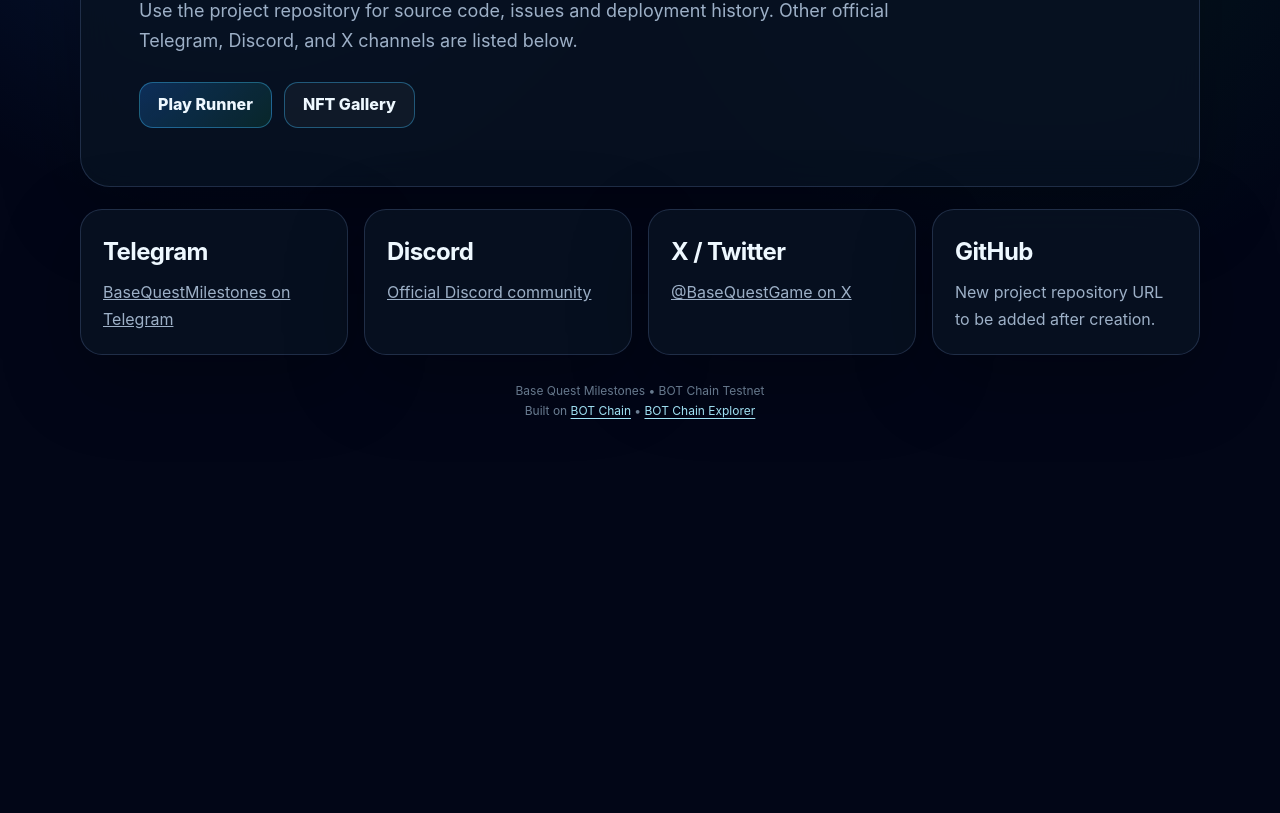
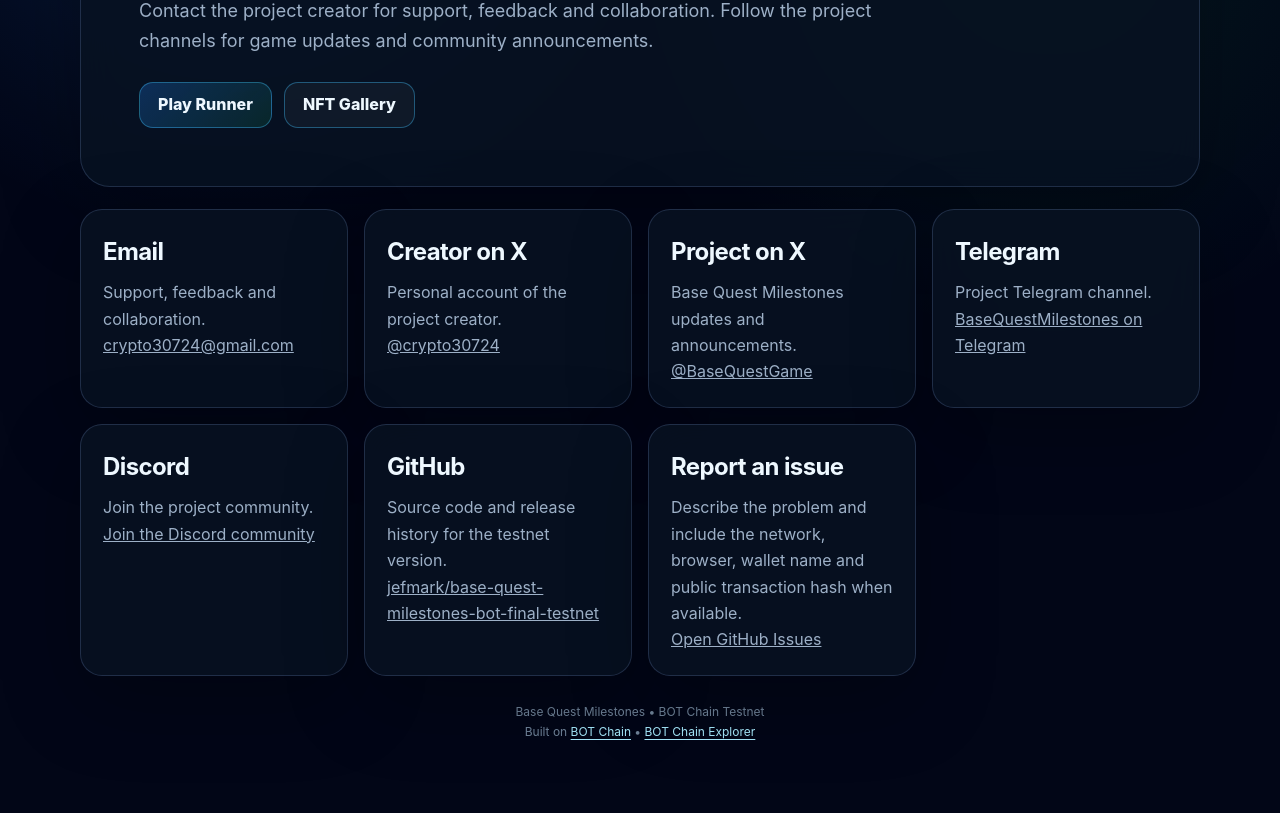
Before and after one commit to jefmark/base-quest-milestones-bot-final-testnet, a website: page public/pages/contact.html in a window 1280 px wide. Shown: the part 295-1108 px from the top of the page. Before the commit the page ends 800 px from the top, so only its background shows below. Drawn offline with Linux system fonts and the light colour scheme.

Commit message:
Update contact.html

```diff
--- a/public/pages/contact.html
+++ b/public/pages/contact.html
@@ -14,12 +14,48 @@
   <aside class="page-menu"><button class="page-menu-toggle" type="button" aria-label="Open navigation" aria-expanded="false">☰</button><nav class="page-drawer" aria-label="Site navigation"><a href="home.html">Home</a><a href="../index.html">Play</a><a href="dashboard.html">Dashboard</a><a href="nfts.html">NFT Gallery</a><a href="xp.html">XP System</a><a href="rules.html">Rules</a><a href="about.html">About</a><a href="contact.html">Contact</a><a href="community.html">Community</a></nav></aside>
   <main class="page-shell">
     <section class="hero">
-      <p class="eyebrow">Project links</p>
+      <p class="eyebrow">BOT Chain Testnet · Contact and community</p>
       <h1>Contact</h1>
-      <p>Use the project repository for source code, issues and deployment history. Other official Telegram, Discord, and X channels are listed below.</p>
+      <p>Contact the project creator for support, feedback and collaboration. Follow the project channels for game updates and community announcements.</p>
       <div class="actions"><a class="button" href="../index.html">Play Runner</a><a class="button secondary" href="nfts.html">NFT Gallery</a></div>
     </section>
-    <section class="grid"><article class="card"><h2>Telegram</h2><p><a href="https://t.me/BaseQuestMilestones" target="_blank" rel="noopener noreferrer">BaseQuestMilestones on Telegram</a></p></article><article class="card"><h2>Discord</h2><p><a href="https://discord.gg/vPUxmRA7C4" target="_blank" rel="noopener noreferrer">Official Discord community</a></p></article><article class="card"><h2>X / Twitter</h2><p><a href="https://x.com/BaseQuestGame" target="_blank" rel="noopener noreferrer">@BaseQuestGame on X</a></p></article><article class="card"><h2>GitHub</h2><p>New project repository URL to be added after creation.</p></article></section>
+    <section class="grid" aria-label="Contact and community links">
+      <article class="card">
+        <h2>Email</h2>
+        <p>Support, feedback and collaboration.</p>
+        <p><a href="mailto:crypto30724@gmail.com" style="overflow-wrap: anywhere;">crypto30724@gmail.com</a></p>
+      </article>
+      <article class="card">
+        <h2>Creator on X</h2>
+        <p>Personal account of the project creator.</p>
+        <p><a href="https://x.com/crypto30724" target="_blank" rel="noopener noreferrer" style="overflow-wrap: anywhere;">@crypto30724</a></p>
+      </article>
+      <article class="card">
+        <h2>Project on X</h2>
+        <p>Base Quest Milestones updates and announcements.</p>
+        <p><a href="https://x.com/BaseQuestGame" target="_blank" rel="noopener noreferrer" style="overflow-wrap: anywhere;">@BaseQuestGame</a></p>
+      </article>
+      <article class="card">
+        <h2>Telegram</h2>
+        <p>Project Telegram channel.</p>
+        <p><a href="https://t.me/BaseQuestMilestones" target="_blank" rel="noopener noreferrer" style="overflow-wrap: anywhere;">BaseQuestMilestones on Telegram</a></p>
+      </article>
+      <article class="card">
+        <h2>Discord</h2>
+        <p>Join the project community.</p>
+        <p><a href="https://discord.gg/vPUxmRA7C4" target="_blank" rel="noopener noreferrer" style="overflow-wrap: anywhere;">Join the Discord community</a></p>
+      </article>
+      <article class="card">
+        <h2>GitHub</h2>
+        <p>Source code and release history for the testnet version.</p>
+        <p><a href="https://github.com/jefmark/base-quest-milestones-bot-final-testnet" target="_blank" rel="noopener noreferrer" style="overflow-wrap: anywhere;">jefmark/base-quest-milestones-bot-final-testnet</a></p>
+      </article>
+      <article class="card">
+        <h2>Report an issue</h2>
+        <p>Describe the problem and include the network, browser, wallet name and public transaction hash when available.</p>
+        <p><a href="https://github.com/jefmark/base-quest-milestones-bot-final-testnet/issues" target="_blank" rel="noopener noreferrer" style="overflow-wrap: anywhere;">Open GitHub Issues</a></p>
+      </article>
+    </section>
     <p class="footer">Base Quest Milestones • BOT Chain Testnet<br>
       Built on <a href="https://botchain.ai" target="_blank" rel="noopener noreferrer">BOT Chain</a>
       • <a href="https://scan.botchain.ai" target="_blank" rel="noopener noreferrer">BOT Chain Explorer</a>
```
